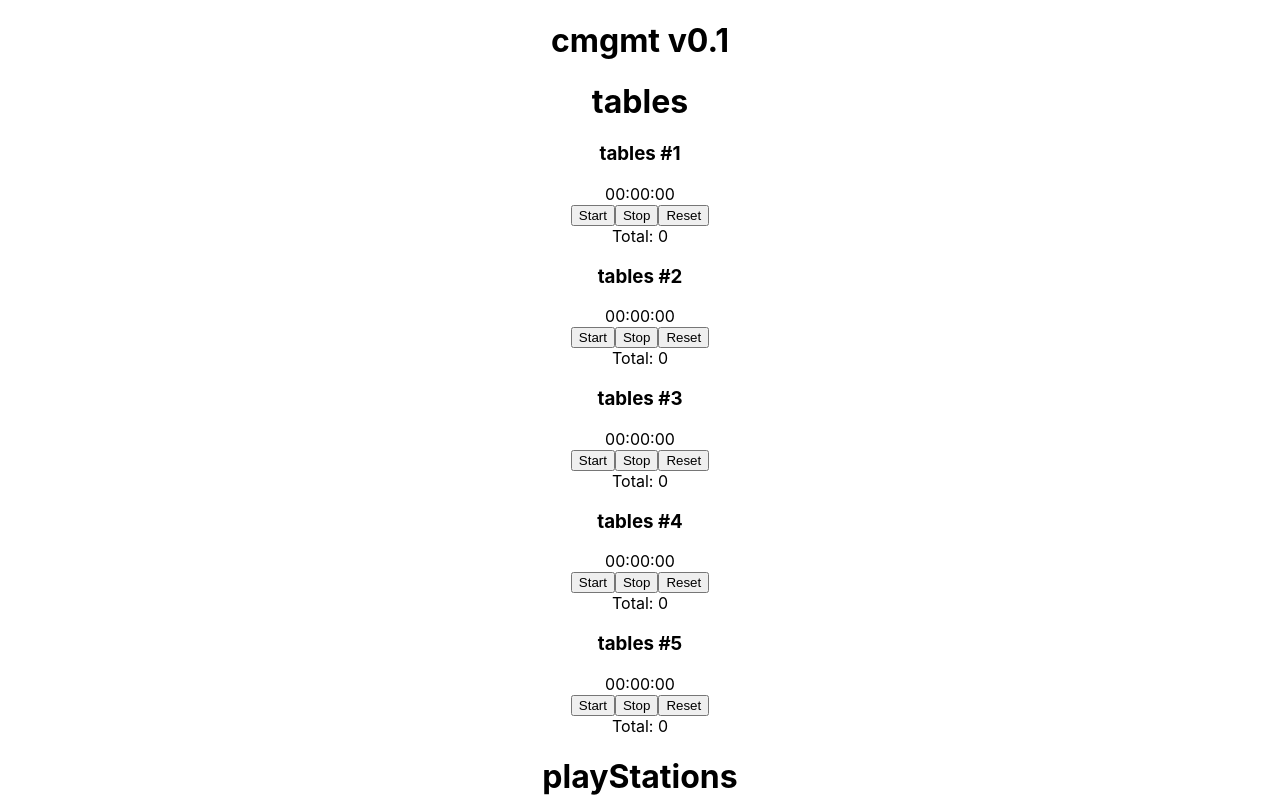
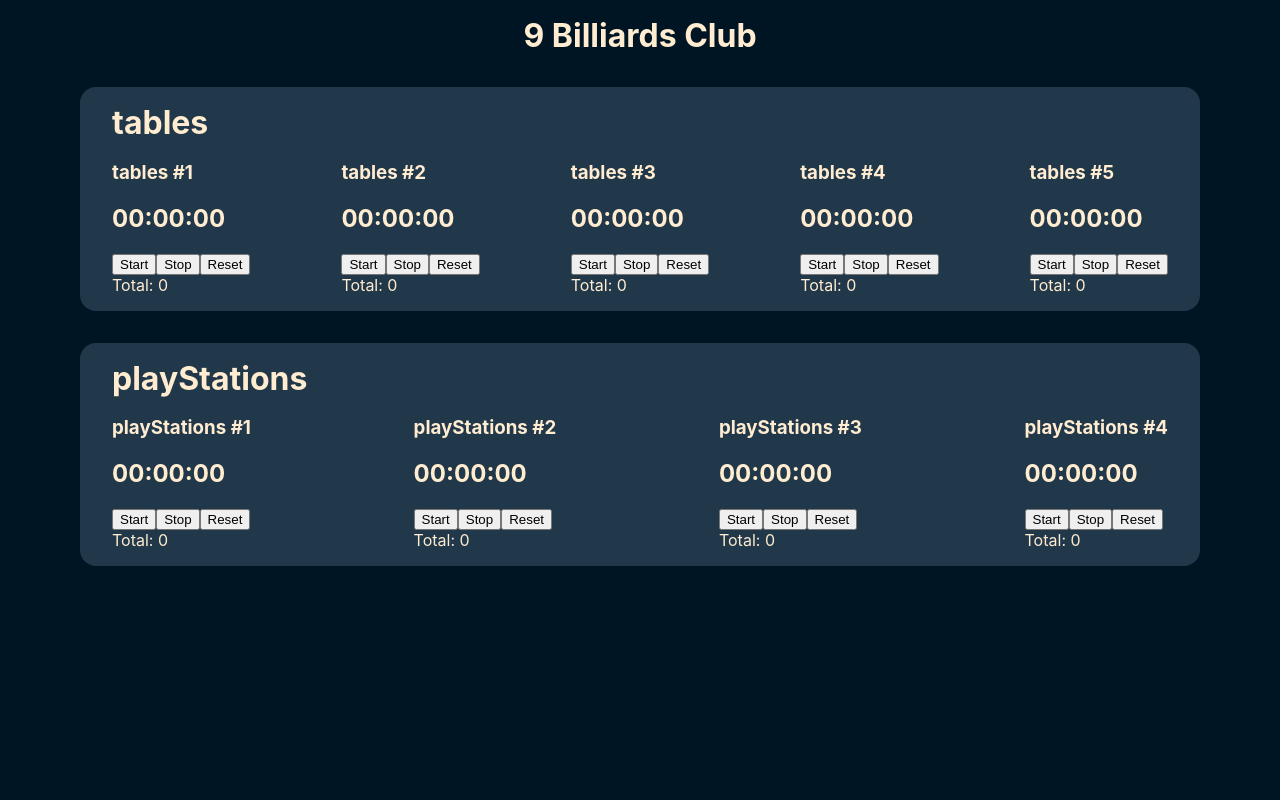
Before and after one commit to Thermite10k/cmgmt, a React (Create React App) app: page / in a window 1280 px wide. Shown: the top 800 px of the page. Built offline with nearby package versions, Linux system fonts and the light colour scheme.

Commit message:
Added some styling

```diff
--- a/src/App.js
+++ b/src/App.js
@@ -1,6 +1,7 @@
 import { useState, useCallback, useActionState, useEffect } from "react";
 import "./App.css";
-import Timer from "./components/Timer/Timer";
+import classes from "./App.module.css";
+
 import ServiceTable from "./components/ServiceTable/ServiceTable";
 
 function App() {
@@ -38,9 +39,9 @@ function App() {
   }, [fetchDataHandler]);
 
   return (
-    <div className="App">
+    <div className={classes.app}>
       <center>
-        <h1>cmgmt v0.1</h1>
+        <h1>9 Billiards Club</h1>
       </center>
       {data.length && data.map((obj, index) => <ServiceTable service={obj} />)}
     </div>
--- /dev/null
+++ b/src/App.module.css
@@ -0,0 +1,47 @@
+/* CSS HEX
+--rich-black: #001524ff;
+--caribbean-current: #15616dff;
+--papaya-whip: #ffecd1ff;
+--emerald: #26c485ff;
+--phlox: #c04cfdff; */
+
+/* CSS HSL
+--rich-black: hsla(205, 100%, 7%, 1);
+--caribbean-current: hsla(188, 68%, 25%, 1);
+--papaya-whip: hsla(35, 100%, 91%, 1);
+--emerald: hsla(156, 68%, 46%, 1);
+--phlox: hsla(279, 98%, 65%, 1); */
+
+/* SCSS HEX
+$rich-black: #001524ff;
+$caribbean-current: #15616dff;
+$papaya-whip: #ffecd1ff;
+$emerald: #26c485ff;
+$phlox: #c04cfdff; */
+
+/* SCSS HSL */
+/* $rich-black: hsla(205, 100%, 7%, 1);
+$caribbean-current: hsla(188, 68%, 25%, 1);
+$papaya-whip: hsla(35, 100%, 91%, 1);
+$emerald: hsla(156, 68%, 46%, 1);
+$phlox: hsla(279, 98%, 65%, 1); */
+
+/* SCSS RGB */
+/* $rich-black: rgba(0, 21, 36, 1);
+$caribbean-current: rgba(21, 97, 109, 1);
+$papaya-whip: rgba(255, 236, 209, 1);
+$emerald: rgba(38, 196, 133, 1);
+$phlox: rgba(192, 76, 253, 1); */
+
+.app {
+  background-color: #001524;
+  margin: 0;
+  padding: 1rem;
+  min-height: 100vh;
+  font-family: Segoe UI ", Tahoma, Geneva, Verdana, sans-serif;";
+  color: #ffecd1;
+}
+h1 {
+  padding: 0;
+  margin: 0;
+}
--- a/src/components/ServiceTable/ServiceTable.jsx
+++ b/src/components/ServiceTable/ServiceTable.jsx
@@ -1,11 +1,12 @@
 import React, { useEffect, useState } from "react";
 import Timer from "../Timer/Timer";
+import classes from "./ServiceTable.module.css";
 
 const ServiceTable = ({ service }) => {
   return (
-    <div>
+    <div className={classes.serviceContainer}>
       <h1>{service.id}</h1>
-      <div className="card">
+      <div className={classes.timerContainer}>
         {Array.from({ length: service.count }).map((_, index) => (
           <div key={index}>
             <h3>
--- /dev/null
+++ b/src/components/ServiceTable/ServiceTable.module.css
@@ -0,0 +1,13 @@
+.serviceContainer {
+  background-color: #203849;
+  margin: 2rem 4rem 0rem 4rem;
+  border-radius: 1rem;
+  padding: 1rem 2rem;
+}
+
+.timerContainer {
+  display: flex;
+  justify-content: space-between;
+  flex-wrap: wrap;
+  gap: 5rem;
+}
--- a/src/components/Timer/Timer.jsx
+++ b/src/components/Timer/Timer.jsx
@@ -24,7 +24,7 @@ const Timer = ({ rate }) => {
             seconds: newSeconds % 60,
           };
         });
-      }, 1000);
+      }, 100);
     } else if (!isActive && intervalRef.current) {
       clearInterval(intervalRef.current);
       intervalRef.current = null;
@@ -54,11 +54,11 @@ const Timer = ({ rate }) => {
 
   return (
     <div>
-      <div>
+      <h2>
         {String(time.hours).padStart(2, "0")}:
         {String(time.minutes).padStart(2, "0")}:
         {String(time.seconds).padStart(2, "0")}
-      </div>
+      </h2>
       <button onClick={handleStart}>Start</button>
       <button onClick={handleStop}>Stop</button>
       <button onClick={handleReset}>Reset</button>
--- a/src/index.css
+++ b/src/index.css
@@ -1,13 +1,14 @@
 body {
   margin: 0;
-  font-family: -apple-system, BlinkMacSystemFont, 'Segoe UI', 'Roboto', 'Oxygen',
-    'Ubuntu', 'Cantarell', 'Fira Sans', 'Droid Sans', 'Helvetica Neue',
+  background-color: green;
+  font-family: -apple-system, BlinkMacSystemFont, "Segoe UI", "Roboto", "Oxygen",
+    "Ubuntu", "Cantarell", "Fira Sans", "Droid Sans", "Helvetica Neue",
     sans-serif;
   -webkit-font-smoothing: antialiased;
   -moz-osx-font-smoothing: grayscale;
 }
 
 code {
-  font-family: source-code-pro, Menlo, Monaco, Consolas, 'Courier New',
+  font-family: source-code-pro, Menlo, Monaco, Consolas, "Courier New",
     monospace;
 }
```
Also changed, not shown: src/index.js (+6 -6 lines).
